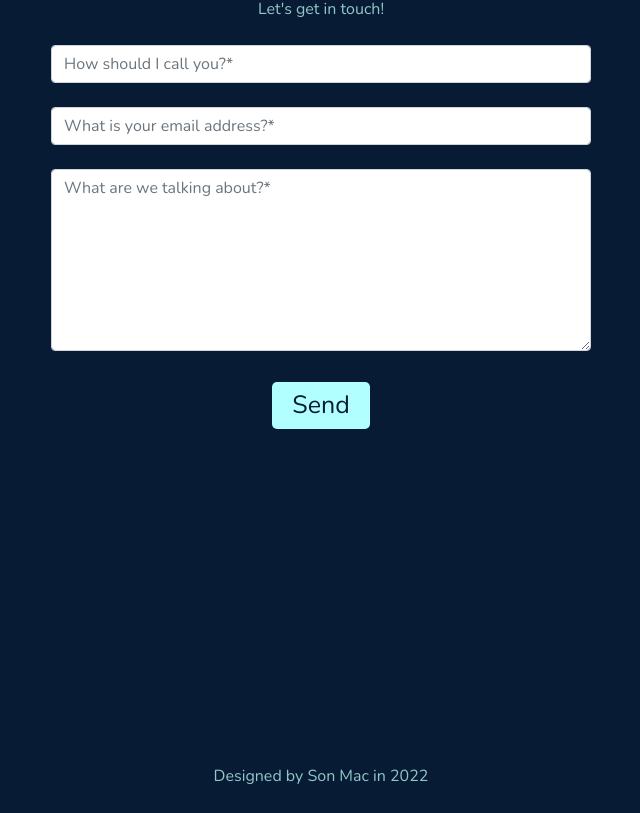
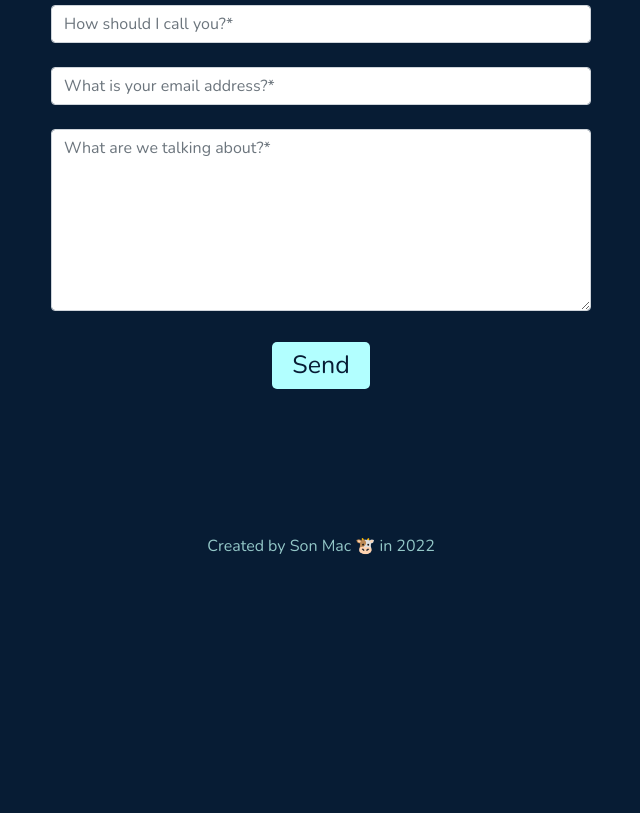
Before and after one commit to sonmac1203/portfolio-website, a React (Create React App) app: page / in a window 1280 px wide. Shown: the part 3868-4681 px from the top of the page, without its empty margins (319-959 px from the left). After the commit the page ends 4451 px from the top, so only its background shows below. Built offline with nearby package versions, Linux system fonts and the light colour scheme.

Commit message:
Updated minor styling

```diff
--- a/src/components/Footer.js
+++ b/src/components/Footer.js
@@ -1,7 +1,7 @@
 import React from 'react';
 
 const Footer = () => {
-  return <div className='footer'>Designed by Son Mac in 2022</div>;
+  return <div className='footer'>Created by Son Mac &#128046; in 2022</div>;
 };
 
 export default Footer;
--- a/src/index.css
+++ b/src/index.css
@@ -24,6 +24,10 @@ body {
 #hello {
   position: relative;
   padding: 0;
+}
+
+#contact {
+  min-height: 90vh;
 }
 
 .navbar {
@@ -124,7 +128,7 @@ i:hover {
 
 .footer {
   padding-bottom: 25px;
-  margin-top: 150px;
+  /* margin-top: 150px; */
   text-align: center;
   bottom: 0;
   left: 0;
```
